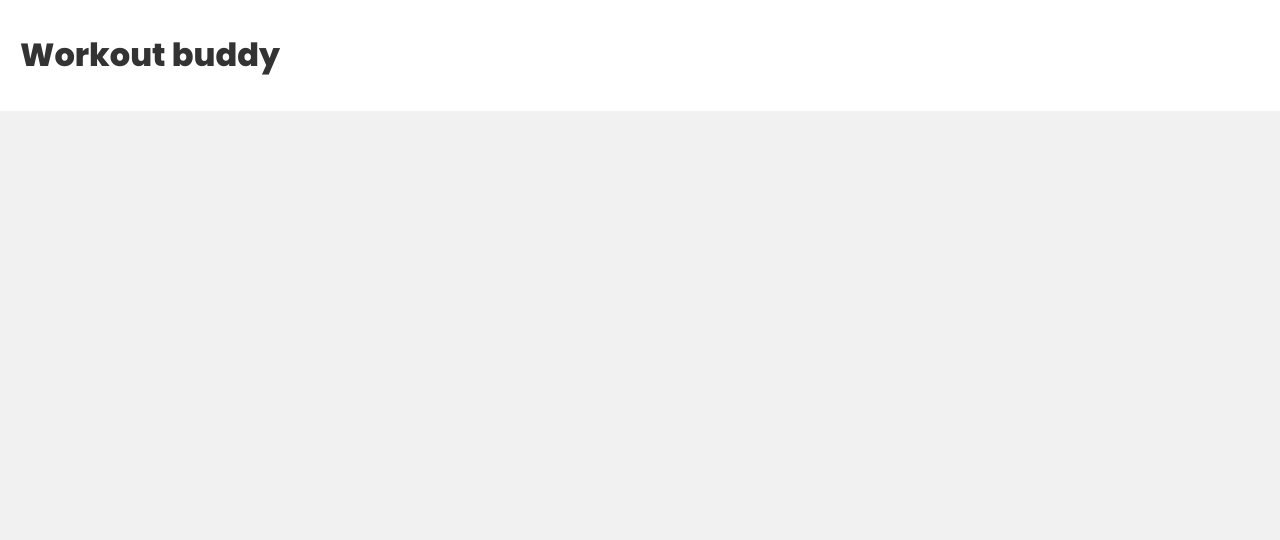
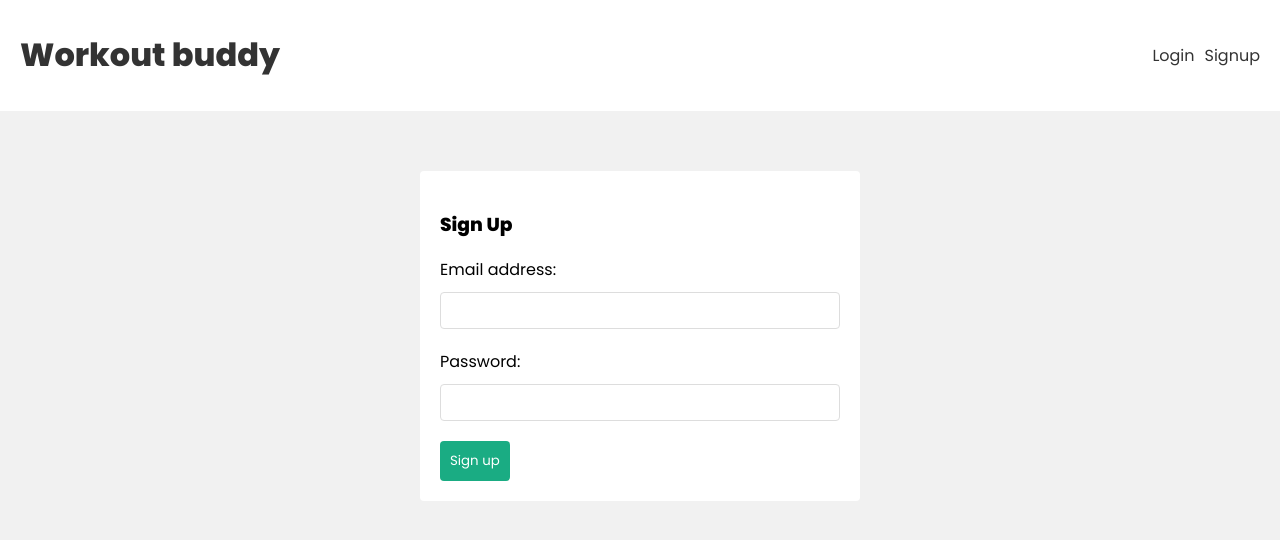
Before and after one commit to gayatriagarwal19/WorkoutManager, a React (Create React App) app in the folder client/: page /signup in a window 1280 px wide. Before the commit this address had no page. Shown: the top 540 px of the page. Built offline with nearby package versions, Linux system fonts and the light colour scheme.

Commit message:
login and signup forms

```diff
--- a/client/src/App.js
+++ b/client/src/App.js
@@ -1,5 +1,7 @@
 import { BrowserRouter, Routes, Route } from "react-router-dom";
 import Home from "./pages/Home";
+import Login from "./pages/Login";
+import Signup from "./pages/Signup";
 import Navbar from "./components/Navbar";
 
 function App() {
@@ -10,6 +12,8 @@
         <div className="pages">
           <Routes>
             <Route path="/" element={<Home />} />
+            <Route path="/login" element={<Login />} />
+            <Route path="/signup" element={<Signup />} />
           </Routes>
         </div>
       </BrowserRouter>
--- a/client/src/components/Navbar.js
+++ b/client/src/components/Navbar.js
@@ -7,6 +7,10 @@
         <Link to="/">
             <h1>Workout buddy</h1>
         </Link>
+        <nav>
+          <Link to="/login">Login</Link>
+          <Link to="/signup">Signup</Link>
+        </nav>
       </div>
     </header>
   );
--- a/client/src/index.css
+++ b/client/src/index.css
@@ -100,3 +100,19 @@
 input.error{
   border: 1px solid var(--error);
 }
+/* navbar */
+nav {
+  display: flex;
+  align-items: center;
+}
+nav a {
+  margin-left: 10px;
+}
+/* auth forms */
+form.signup, form.login {
+  max-width: 400px;
+  margin: 40px auto;
+  padding: 20px;
+  background: #fff;
+  border-radius: 4px;
+}
--- /dev/null
+++ b/client/src/pages/Login.js
@@ -0,0 +1,35 @@
+import { useState } from "react"
+
+const Login = () => {
+  const [email, setEmail] = useState('')
+  const [password, setPassword] = useState('')
+
+  const handleSubmit = async (e) => {
+    e.preventDefault()
+
+    console.log(email, password)
+  }
+
+  return (
+    <form className="login" onSubmit={handleSubmit}>
+      <h3>Log In</h3>
+
+      <label>Email address:</label>
+      <input
+        type="email"
+        onChange={(e) => setEmail(e.target.value)}
+        value={email}
+      />
+      <label>Password:</label>
+      <input
+        type="password"
+        onChange={(e) => setPassword(e.target.value)}
+        value={password}
+      />
+
+      <button>Log in</button>
+    </form>
+  )
+}
+
+export default Login
--- /dev/null
+++ b/client/src/pages/Signup.js
@@ -0,0 +1,35 @@
+import { useState } from "react"
+
+const Signup = () => {
+  const [email, setEmail] = useState('')
+  const [password, setPassword] = useState('')
+
+  const handleSubmit = async (e) => {
+    e.preventDefault()
+
+    console.log(email, password)
+  }
+
+  return (
+    <form className="signup" onSubmit={handleSubmit}>
+      <h3>Sign Up</h3>
+
+      <label>Email address:</label>
+      <input
+        type="email"
+        onChange={(e) => setEmail(e.target.value)}
+        value={email}
+      />
+      <label>Password:</label>
+      <input
+        type="password"
+        onChange={(e) => setPassword(e.target.value)}
+        value={password}
+      />
+
+      <button>Sign up</button>
+    </form>
+  )
+}
+
+export default Signup
```
